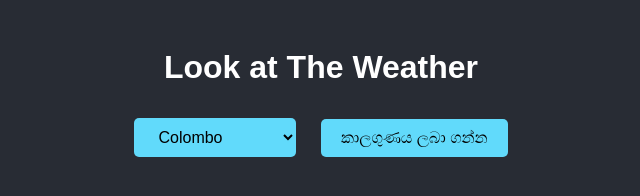
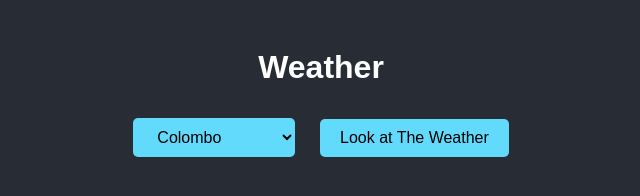
Before and after one commit to sithija2006/Sri-Lanka-Weather, a plain HTML site: page index.html in a window 1280 px wide. Shown: the whole page, without its empty margins (319-959 px from the left). Drawn offline with nearby package versions, Linux system fonts and the light colour scheme.

Commit message:
Update index.html

```diff
--- a/index.html
+++ b/index.html
@@ -47,7 +47,7 @@
     </style>
 </head>
 <body>
-    <h1 class="animate__animated animate__fadeIn">Look at The Weather</h1>
+    <h1 class="animate__animated animate__fadeIn">Weather</h1>
 
     <select id="districtSelect" class="animate__animated animate__fadeIn">
         <option value="Colombo">Colombo</option>
@@ -77,7 +77,7 @@
         <option value="Mullaitivu">Mullaitivu</option>
     </select>
 
-    <button id="getWeather" class="animate__animated animate__pulse">කාලගුණය ලබා ගන්න</button>
+    <button id="getWeather" class="animate__animated animate__pulse">Look at The Weather</button>
     <div id="weather-info" class="animate__animated"></div>
     <div id="rain-info" class="animate__animated"></div>
     <div id="map"></div> <!-- Map container -->
```
